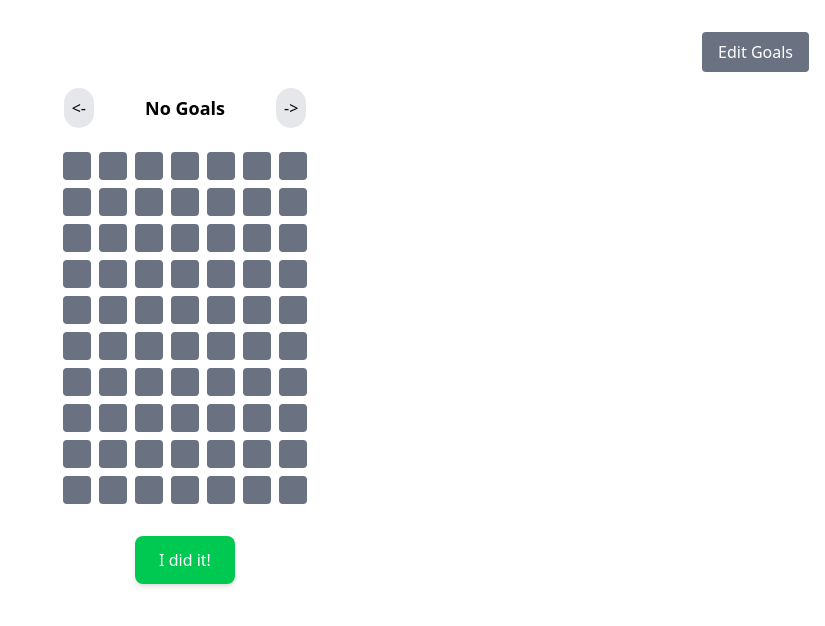
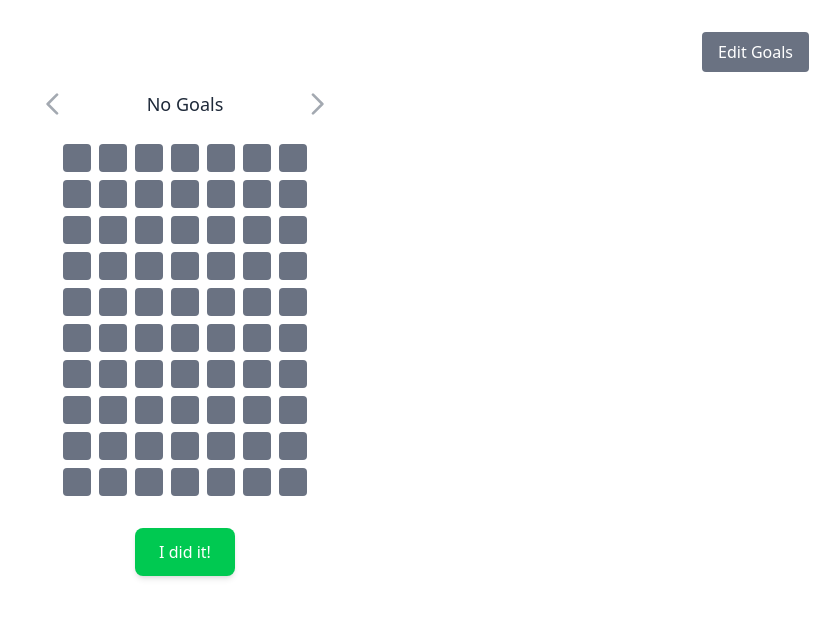
Before and after one commit to andydmort/habit-grid, a Vue app: page / in a window 1280 px wide. Shown: the top 626 px of the page, without its empty margins (455-1280 px from the left). Built offline with nearby package versions, Linux system fonts and the light colour scheme.

Commit message:
fix: Adjusted the look of the header.

```diff
--- a/src/components/GoalSelector.vue
+++ b/src/components/GoalSelector.vue
@@ -32,18 +32,32 @@ const nextGoal = () => {
 <template>
   <div class="flex items-center space-x-4">
     <!-- Left Arrow -->
-    <button @click="prevGoal" class="p-2 rounded-full bg-gray-200 hover:bg-gray-300">
-        <-
+    <button
+      @click="prevGoal"
+      class="text-gray-600 hover:text-gray-900 transition-colors duration-200 focus:outline-none"
+      :disabled="props.goals.length === 0"
+      :class="{ 'opacity-50 cursor-not-allowed': props.goals.length === 0 }"
+    >
+      <svg xmlns="http://www.w3.org/2000/svg" class="h-8 w-8" fill="none" viewBox="0 0 24 24" stroke="currentColor">
+        <path stroke-linecap="round" stroke-linejoin="round" stroke-width="2" d="M15 19l-7-7 7-7" />
+      </svg>
     </button>
 
     <!-- Goal Name -->
-    <div class="text-lg font-semibold min-w-[150px] text-center">
+    <div class="text-lg font-medium text-gray-800 min-w-[200px] text-center">
       {{ currentGoal }}
     </div>
 
     <!-- Right Arrow -->
-    <button @click="nextGoal" class="p-2 rounded-full bg-gray-200 hover:bg-gray-300">
-        ->
+    <button
+      @click="nextGoal"
+      class="text-gray-600 hover:text-gray-900 transition-colors duration-200 focus:outline-none"
+      :disabled="props.goals.length === 0"
+      :class="{ 'opacity-50 cursor-not-allowed': props.goals.length === 0 }"
+    >
+      <svg xmlns="http://www.w3.org/2000/svg" class="h-8 w-8" fill="none" viewBox="0 0 24 24" stroke="currentColor">
+        <path stroke-linecap="round" stroke-linejoin="round" stroke-width="2" d="M9 5l7 7-7 7" />
+      </svg>
     </button>
   </div>
 </template>
```
